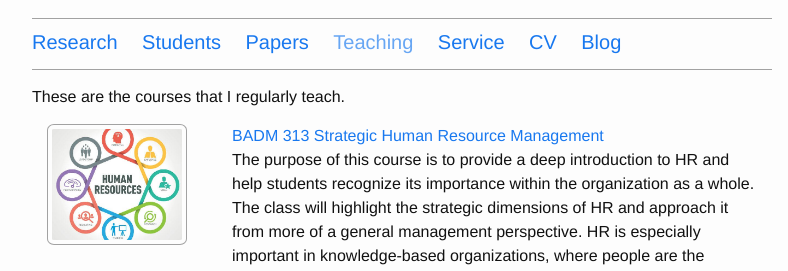
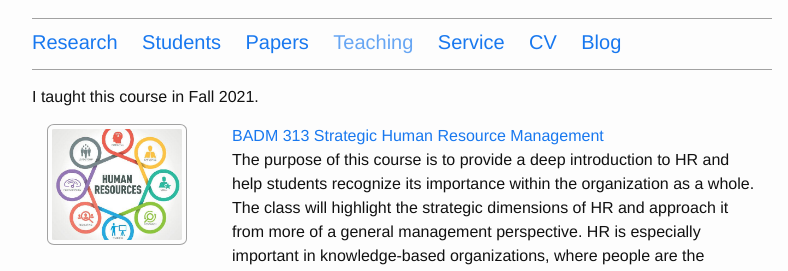
Before and after one commit to deepikachhillar/deepikachhillar.github.io, a Jekyll site: the page built from nav/teaching.md, in a window 1280 px wide. Shown: the part 164-435 px from the top of the page, without its empty margins (238-1026 px from the left). Built offline with Jekyll 4.4.1, drawn with Linux system fonts in a browser that asks for light colours.

Commit message:
Update teaching.md

```diff
--- a/nav/teaching.md
+++ b/nav/teaching.md
@@ -5,7 +5,7 @@ permalink: /teaching/
 weight: 4
 group: teaching
 ---
-These are the courses that I regularly teach.
+I taught this course in Fall 2021.
 {% for course in site.data.courses %}
 <div class="row" name="{{ course.id }}">
   <div class="row-pic">
```
